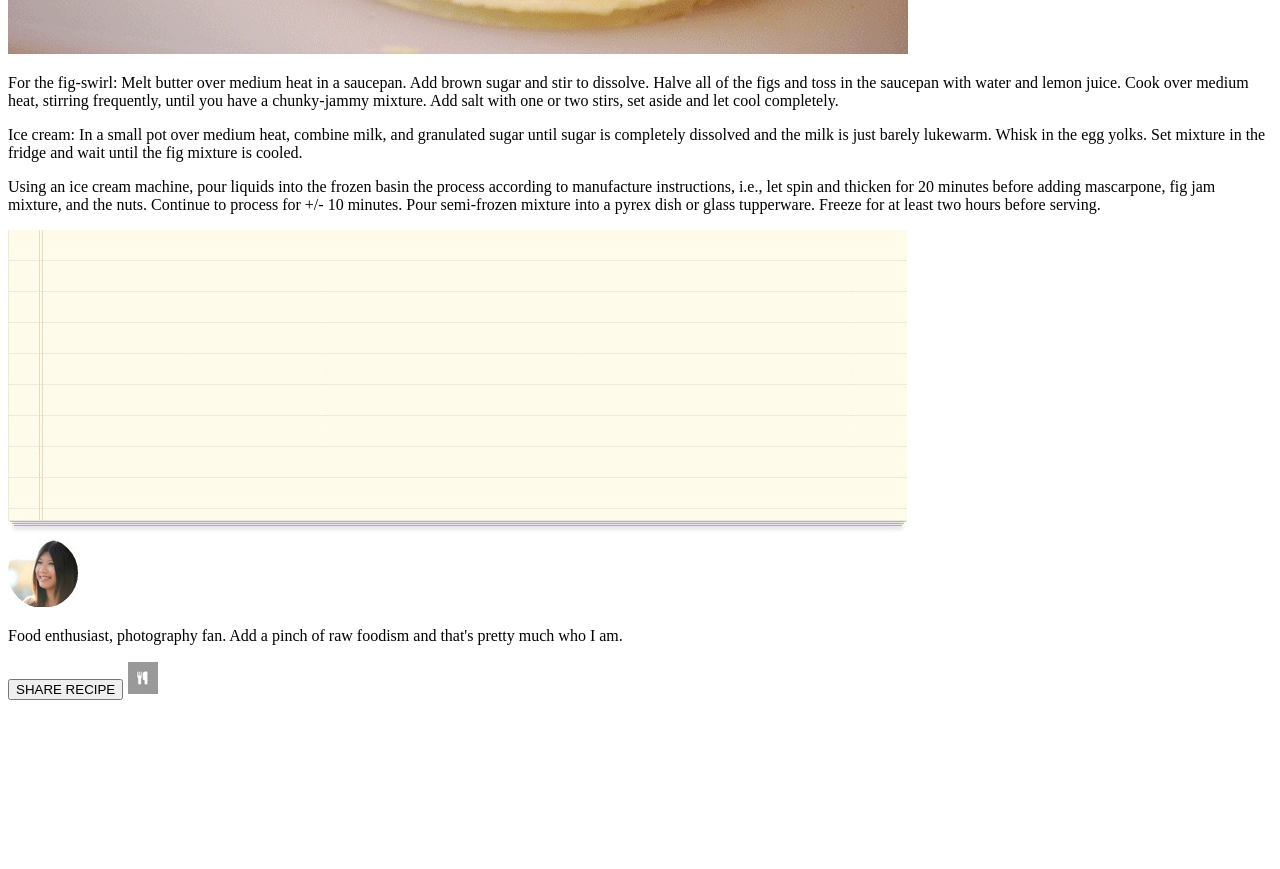
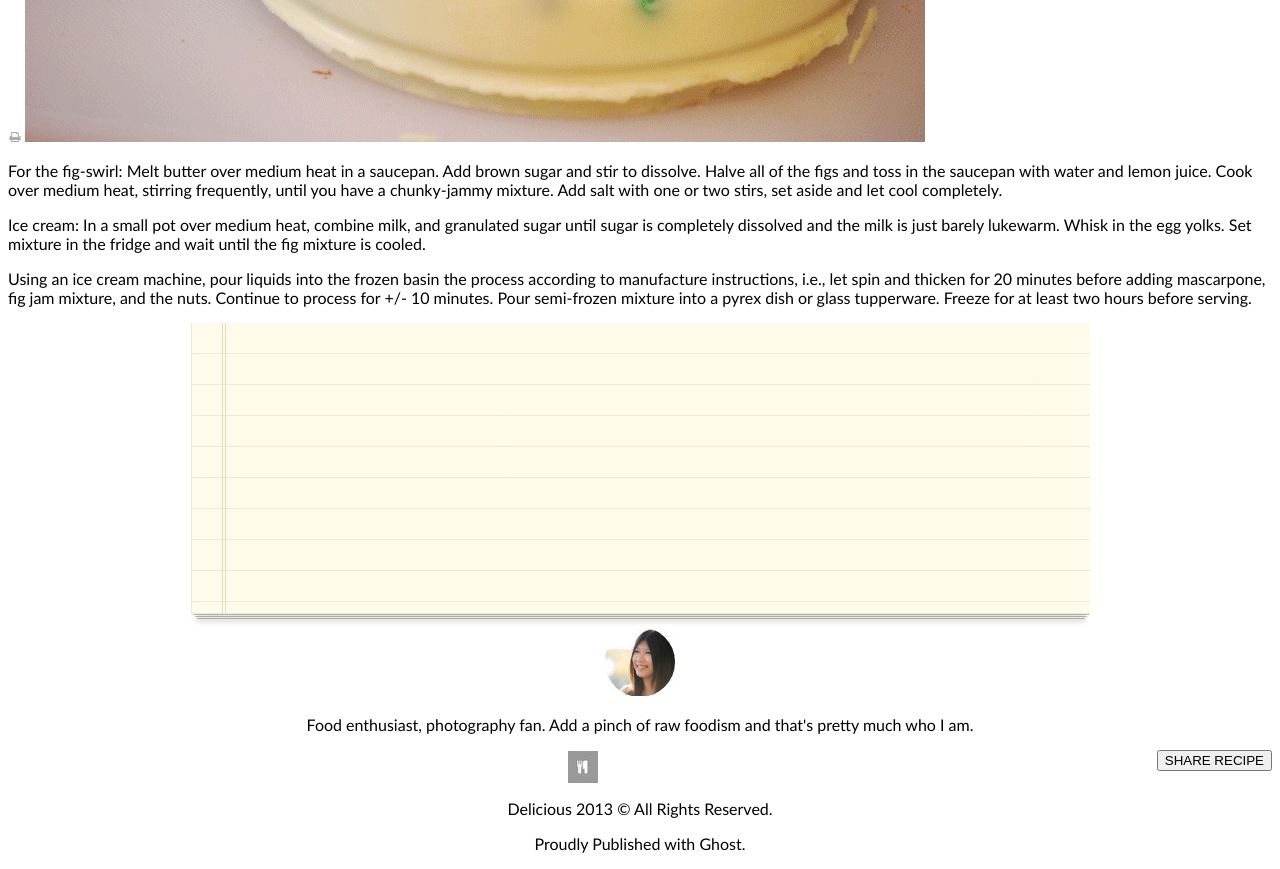
Before and after one commit to ReeceRenninger/chocolate-pizza, a plain HTML site: page index.html in a window 1280 px wide. Shown: the part 720-1589 px from the top of the page. Before the commit the page ends 1428 px from the top, so only its background shows below. Drawn offline with Linux system fonts and the light colour scheme.

Commit message:
updated positioning and added button

```diff
--- a/css/styles.css
+++ b/css/styles.css
@@ -1,11 +1,34 @@
+body{
+  background-image: url(/img/hr-img.png) ;
+  background-repeat: repeat-x;
+  background-position: 5% 10%;
+
+}
 #headerImgs{
   float: right;
 }
 #breaklineImg{
 
 }
-body{
-  background-image: url(/img/hr-img.png) ;
-  background-repeat: repeat-x;
-  background-position: 50% 120%;
+
+#mainPageInfo {
+font-family: 'Gill Sans', 'Gill Sans MT', Calibri, 'Trebuchet MS', sans-serif;
+align-items: center;
 }
+#linedPage{
+  display: block;
+  margin-left: auto;
+  margin-right: auto;
+}
+footer{
+  font-family: 'Gill Sans', 'Gill Sans MT', Calibri, 'Trebuchet MS', sans-serif;
+  text-align: center;
+}
+#smallLogo{
+  display: block;
+  margin-left: auto;
+  margin-right: auto;
+}
+button {
+  float: right;
+}
--- a/index.html
+++ b/index.html
@@ -1,5 +1,6 @@
 <!DOCTYPE html>
 <html lang="en">
+
 <head>
   <meta charset="UTF-8">
   <meta http-equiv="X-UA-Compatible" content="IE=edge">
@@ -27,28 +28,41 @@
   </header>
   <main>
     <article id="mainPageInfo">
+
+      <h1>Chocolate Pizza</h1>
+      <p>POSTED ON 15 DEC 2013 / DESSERTS</p>
+      <img src="img/print-icon.png" alt="small print icon">
       <img src="img/choco-pizza.png" alt="Chocolate Pizza image">
       <p>
-    For the fig-swirl: Melt butter over medium heat in a saucepan. Add brown sugar and stir to dissolve. Halve all of the figs and toss in the saucepan with water and lemon juice. Cook over medium heat, stirring frequently, until you have a chunky-jammy mixture. Add salt with one or two stirs, set aside and let cool completely.
+        For the fig-swirl: Melt butter over medium heat in a saucepan. Add brown sugar and stir to dissolve. Halve all
+        of the figs and toss in the saucepan with water and lemon juice. Cook over medium heat, stirring frequently,
+        until you have a chunky-jammy mixture. Add salt with one or two stirs, set aside and let cool completely.
       </p>
       <p>
-    Ice cream: In a small pot over medium heat, combine milk, and granulated sugar until sugar is completely dissolved and the milk is just barely lukewarm. Whisk in the egg yolks. Set mixture in the fridge and wait until the fig mixture is cooled.
+        Ice cream: In a small pot over medium heat, combine milk, and granulated sugar until sugar is completely
+        dissolved and the milk is just barely lukewarm. Whisk in the egg yolks. Set mixture in the fridge and wait until
+        the fig mixture is cooled.
       </p>
       <p>
-    Using an ice cream machine, pour liquids into the frozen basin the process according to manufacture instructions, i.e., let spin and thicken for 20 minutes before adding mascarpone, fig jam mixture, and the nuts.  Continue to process for +/- 10 minutes. Pour semi-frozen mixture into a pyrex dish or glass tupperware. Freeze for at least two hours before serving.
+        Using an ice cream machine, pour liquids into the frozen basin the process according to manufacture
+        instructions, i.e., let spin and thicken for 20 minutes before adding mascarpone, fig jam mixture, and the nuts.
+        Continue to process for +/- 10 minutes. Pour semi-frozen mixture into a pyrex dish or glass tupperware. Freeze
+        for at least two hours before serving.
       </p>
 
     </article>
 
-<img src="img/list-bg.png" alt="lined page img">
+    <img id="linedPage" src="img/list-bg.png" alt="lined page img">
 
 
     <footer>
       <img src="img/van-pic.png" alt="Vanessa Stevenson">
       <article id="author info">
-<p>Food enthusiast, photography fan.  Add a pinch of raw foodism and that's pretty much who I am.</p>
+        <p>Food enthusiast, photography fan. Add a pinch of raw foodism and that's pretty much who I am.</p>
         <button>SHARE RECIPE</button>
-<img src="img/small-logo.png" alt="small fork and knife image">
+        <img id="smallLogo" src="img/small-logo.png" alt="small fork and knife image">
+        <p>Delicious 2013 &copy; All Rights Reserved.</p>
+        <p>Proudly Published with Ghost.</p>
       </article>
     </footer>
   </main>
@@ -56,4 +70,5 @@
 
   <script src="app.js"></script>
 </body>
+
 </html>
```
Also changed, not shown: app.js (line endings or trailing spaces). Lines whose indentation alone changed are shown as unchanged.
